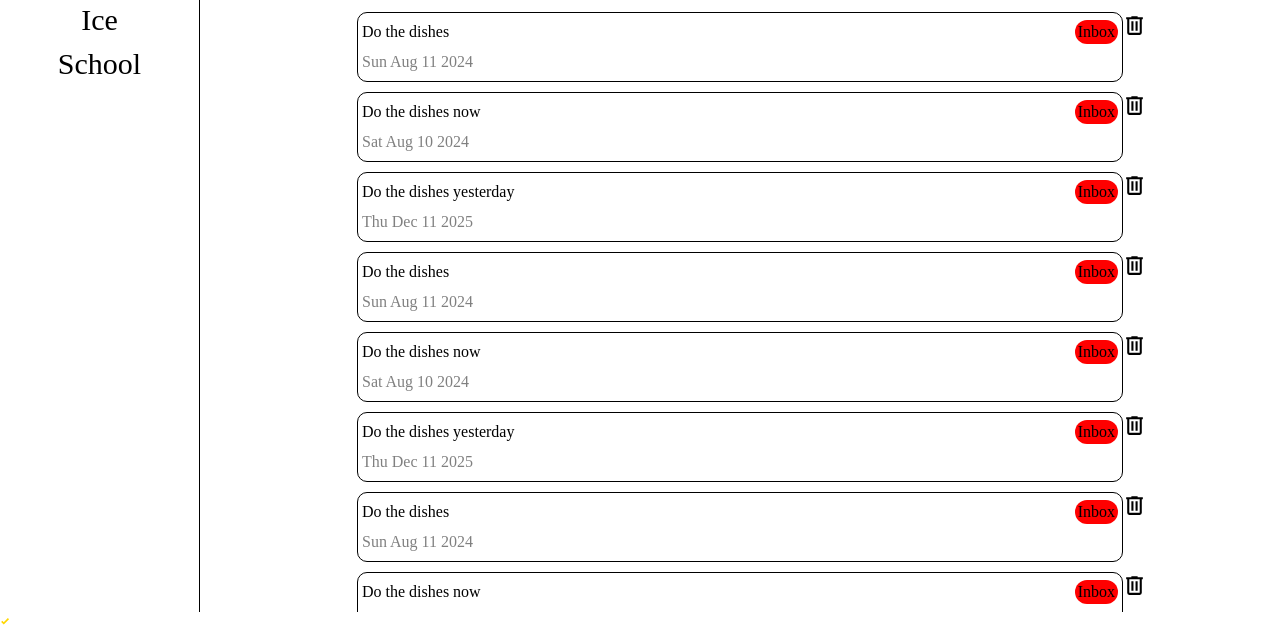
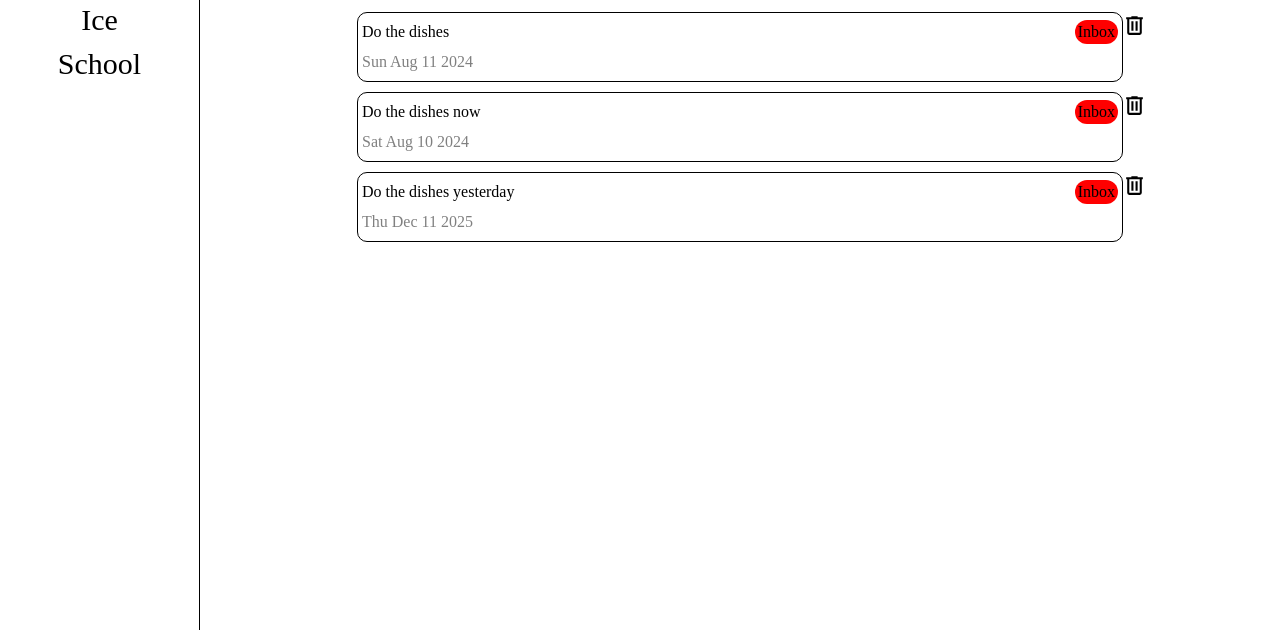
Before and after one commit to greenzombie123/simpletodolist, a website built with webpack: page src/index.html in a window 1280 px wide. Shown: the part 170-800 px from the top of the page. Built offline with nearby package versions, Linux system fonts and the light colour scheme.

Commit message:
Made some changes

```diff
--- a/src/index.html
+++ b/src/index.html
@@ -22,7 +22,7 @@
         <div class="taskListView">
         </div>
     </main>
-    <footer><svg xmlns="http://www.w3.org/2000/svg" viewBox="0 0 24 24"><title>check-bold</title><path d="M9,20.42L2.79,14.21L5.62,11.38L9,14.77L18.88,4.88L21.71,7.71L9,20.42Z" /></svg></footer>
+    <footer></footer>
     <dialog></dialog>
 </body>
 
--- a/src/index.ts
+++ b/src/index.ts
@@ -191,6 +191,8 @@ const toDoApp: ToDoApp = ((tm: TaskManager, pm: ProjectManager, ts: TaskSearcher
 
     let tasks: ToDo[] = []
     let currentTasks: ToDo[] = []
+    let projects: string[] = ['Inbox', 'Today', 'Ice', 'School']
+    let currentProject: string
 
     const taskManager: TaskManager = tm
     const projectManager: ProjectManager = pm
@@ -218,7 +220,6 @@ const toDoApp: ToDoApp = ((tm: TaskManager, pm: ProjectManager, ts: TaskSearcher
         taskManager.addTask(todo)
 
         setCurrentTasks(projectManager.getCurrentProject())
-
     }
 
     const editTask = (id: string, todo: NewToDo) => {
@@ -294,12 +295,7 @@ const toDoApp: ToDoApp = ((tm: TaskManager, pm: ProjectManager, ts: TaskSearcher
         taskManager.addTask({ title: "Do the dishes yesterday", dueDate: "2025-12-11", priority: Priority.None, project: "Inbox" })
         taskManager.addTask({ title: "Do the dishes today!", dueDate: "2024-02-27", priority: Priority.High, project: "School" })
         taskManager.addTask({ title: "Do the dishes today!", dueDate: "2024-05-02", priority: Priority.Low, project: "Ice" })
-        taskManager.addTask({ title: "Do the dishes", description: "Do it soon!", dueDate: new Date().toISOString().slice(0, 10), priority: Priority.None, project: "Inbox" })
-        taskManager.addTask({ title: "Do the dishes now", dueDate: "2024-08-10", priority: Priority.None, project: "Inbox" })
-        taskManager.addTask({ title: "Do the dishes yesterday", dueDate: "2025-12-11", priority: Priority.None, project: "Inbox" })
-        taskManager.addTask({ title: "Do the dishes", description: "Do it soon!", dueDate: new Date().toISOString().slice(0, 10), priority: Priority.None, project: "Inbox" })
-        taskManager.addTask({ title: "Do the dishes now", dueDate: "2024-08-10", priority: Priority.None, project: "Inbox" })
-        taskManager.addTask({ title: "Do the dishes yesterday", dueDate: "2025-12-11", priority: Priority.None, project: "Inbox" })
+
 
         setCurrentProject("Inbox")
         setCurrentTasks("Inbox")
```
Also changed, not shown: dist/index.html, dist/main.js.
